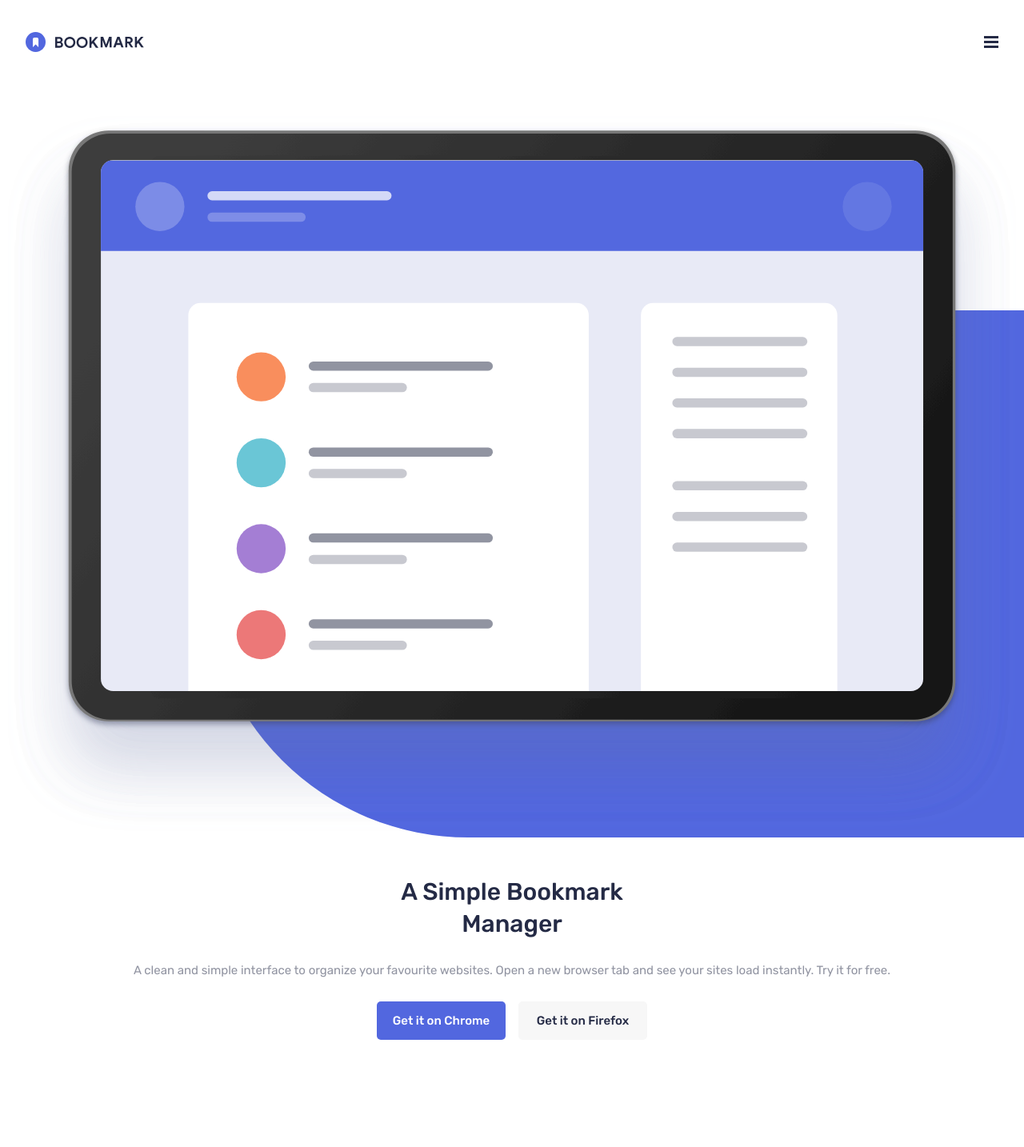
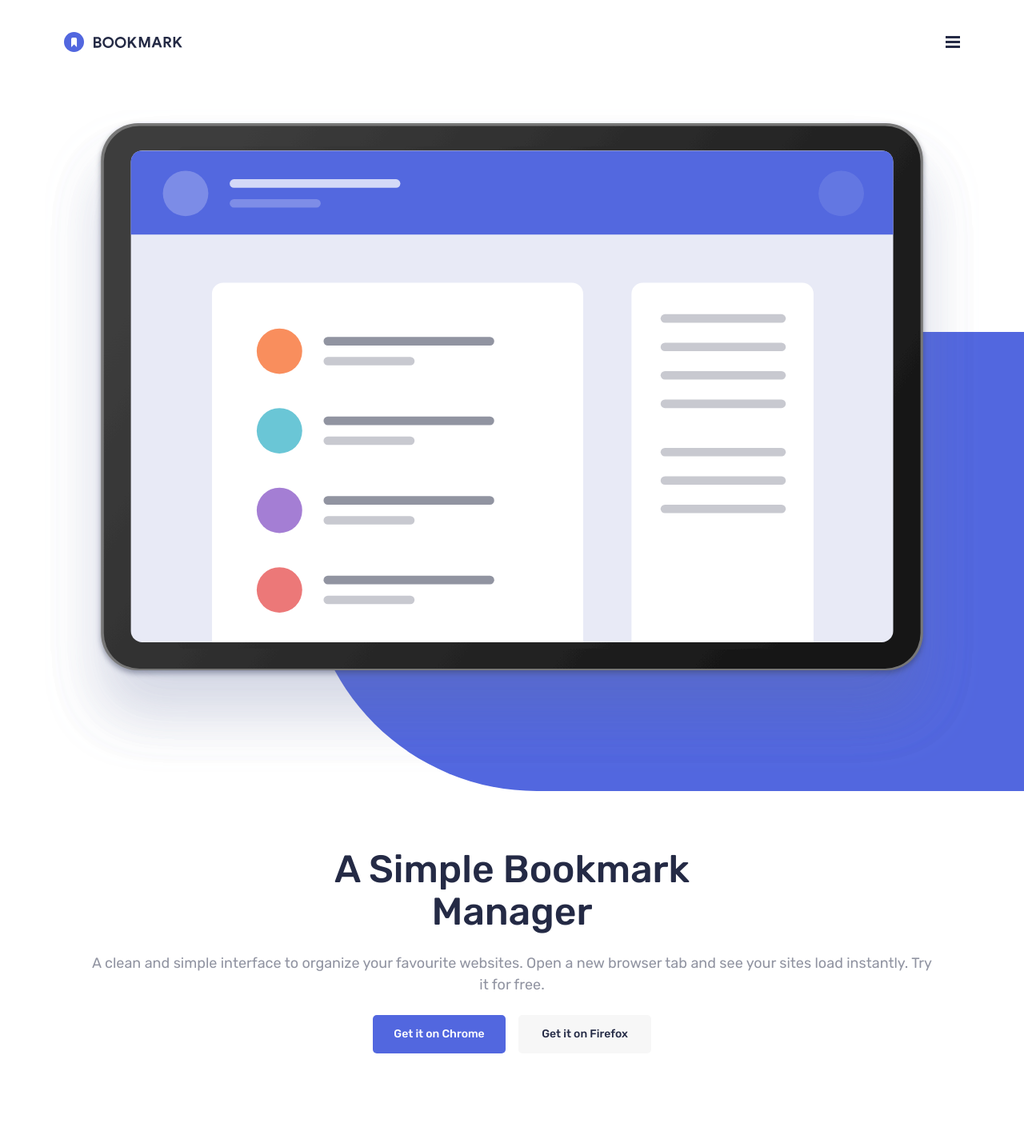
Before and after one commit to g-akca/bookmark-landing-page, a React (Vite) app: page / in a window 1280 px wide. Shown: the top 1434 px of the page at 80% size. Built offline with nearby package versions, Linux system fonts and the light colour scheme.

Commit message:
Add tablet responsive Header and HeroSection styles

```diff
--- a/src/components/Header.jsx
+++ b/src/components/Header.jsx
@@ -1,9 +1,10 @@
 import BookmarkLogo from "./BookmarkLogo";
+
 import hamburgerIcon from "/images/icon-hamburger.svg";
 
 function Header() {
   return (
-    <header className="flex justify-between items-center px-8 py-10">
+    <header className="flex justify-between items-center px-8 py-10 tablet:px-20">
       <a href="#">
         <BookmarkLogo />
       </a>
--- a/src/components/HeroSection.jsx
+++ b/src/components/HeroSection.jsx
@@ -4,23 +4,23 @@ import Button from "./Button";
 
 function HeroSection() {
   return (
-    <section className="flex flex-col gap-12">
-      <div className="relative px-2.5 pt-10 pb-2 flex">
+    <section className="flex flex-col gap-12 tablet:gap-18">
+      <div className="relative px-2.5 pt-8 pb-2 flex tablet:px-14 tablet:pb-6">
         <img src={illustration} alt="Screen illustration" className="z-10 grow" />
-        <div className="absolute bottom-0 right-0 bg-blue-600 w-[80%] h-[70%] rounded-l-full" />
+        <div className="absolute bottom-0 right-0 bg-blue-600 w-[80%] h-[70%] rounded-l-full tablet:h-[65%] tablet:w-[70%]" />
       </div>
 
-      <div className="px-7 text-center flex flex-col gap-6">
-        <h1 className="text-[30px] leading-[135%] font-medium">A Simple Bookmark<br/>Manager</h1>
-        <p className="opacity-50 text-[15px]">
+      <div className="px-7 text-center flex flex-col gap-6 tablet:px-28.5">
+        <h1 className="text-[30px] leading-[135%] font-medium tablet:text-[48px] tablet:leading-[110%]">A Simple Bookmark<br/>Manager</h1>
+        <p className="opacity-50 text-[15px] tablet:text-base">
           A clean and simple interface to organize your favourite websites. Open a new browser tab and see your sites load instantly. Try it for free.
         </p>
 
         <div className="flex justify-center gap-4">
-          <Button className="max-w-40.25 grow bg-blue-600 text-white">
+          <Button className="max-w-41.5 grow bg-blue-600 text-white tablet:text-[14px]">
             Get it on Chrome
           </Button>
-          <Button className="max-w-40.25 grow bg-grey-50 text-blue-950">
+          <Button className="max-w-41.5 grow bg-grey-50 text-blue-950 tablet:text-[14px]">
             Get it on Firefox
           </Button>
         </div>
```
